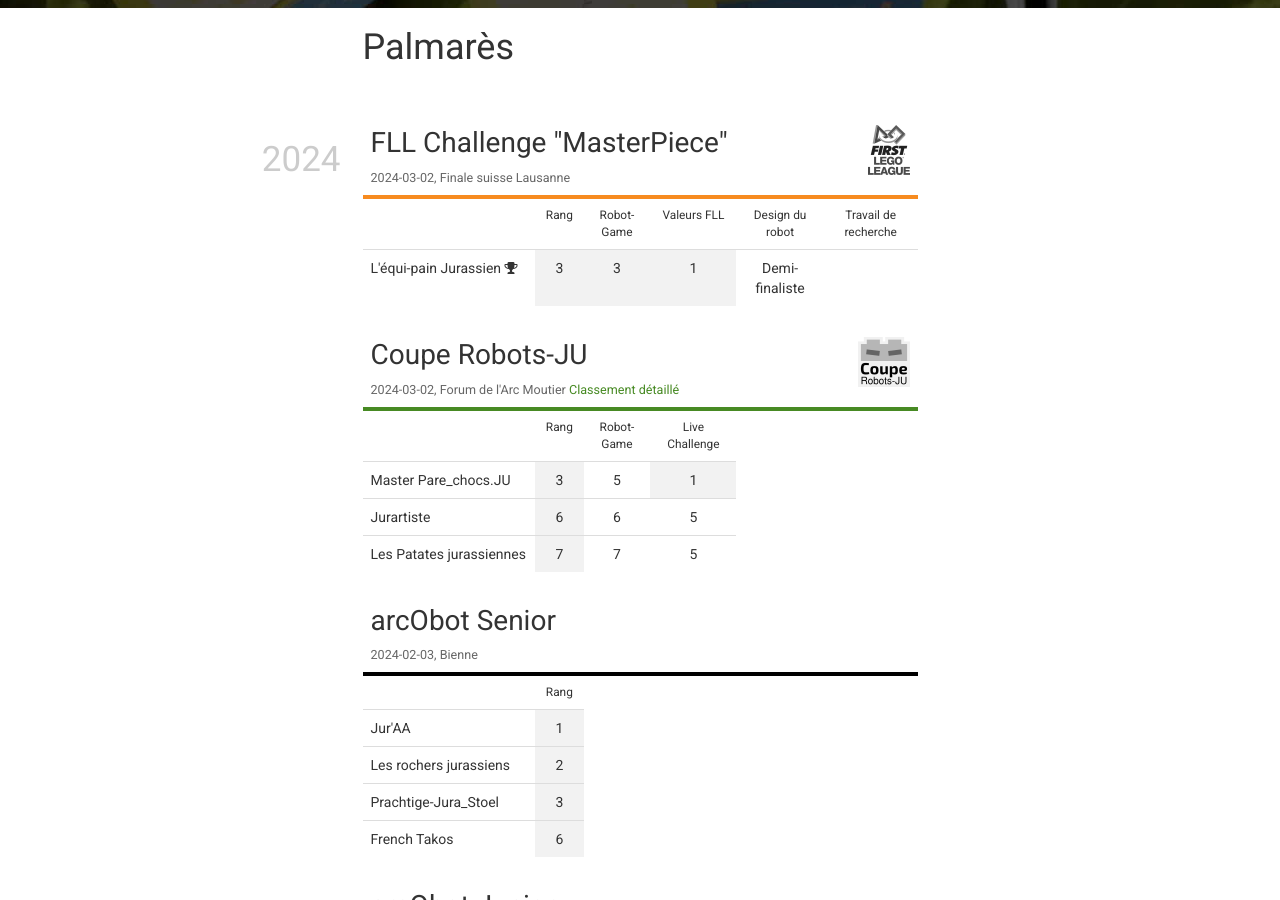
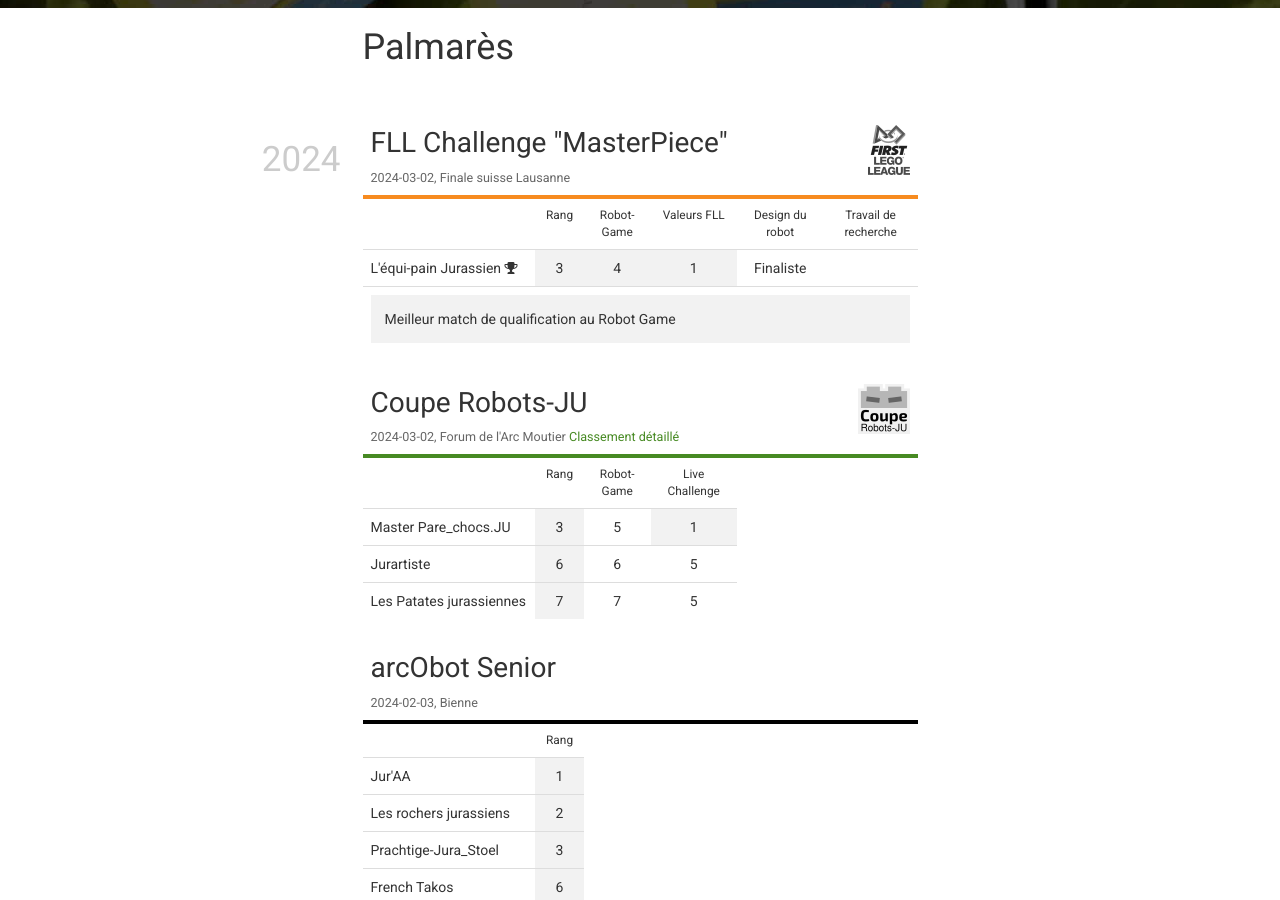
Before and after one commit to robots-ju/robots-ju.ch, a Jekyll site: the page built from palmares.md, in a window 1280 px wide and 900 px high, scrolled down 368 px. Built offline with Jekyll 4.4.1, drawn with Linux system fonts in a browser that asks for light colours; comment, search, counter and statistics services are not loaded.

Commit message:
Correction erreur palmarès

```diff
--- a/_data/palmares.yml
+++ b/_data/palmares.yml
@@ -780,6 +780,8 @@
       rank: 3
       qualified: true
       scores:
-        robotgame: 3
+        robotgame: 4
         teamwork: 1
-        robotdesign: Demi-finaliste
+        robotdesign: Finaliste
+  notes:
+    - "Meilleur match de qualification au Robot Game"
```
